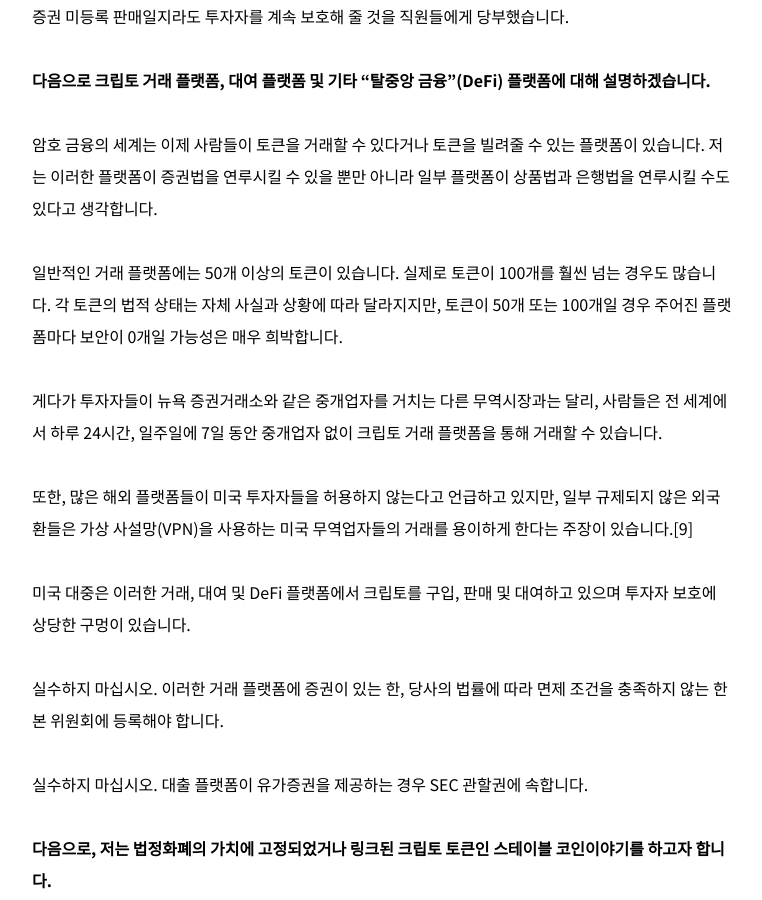
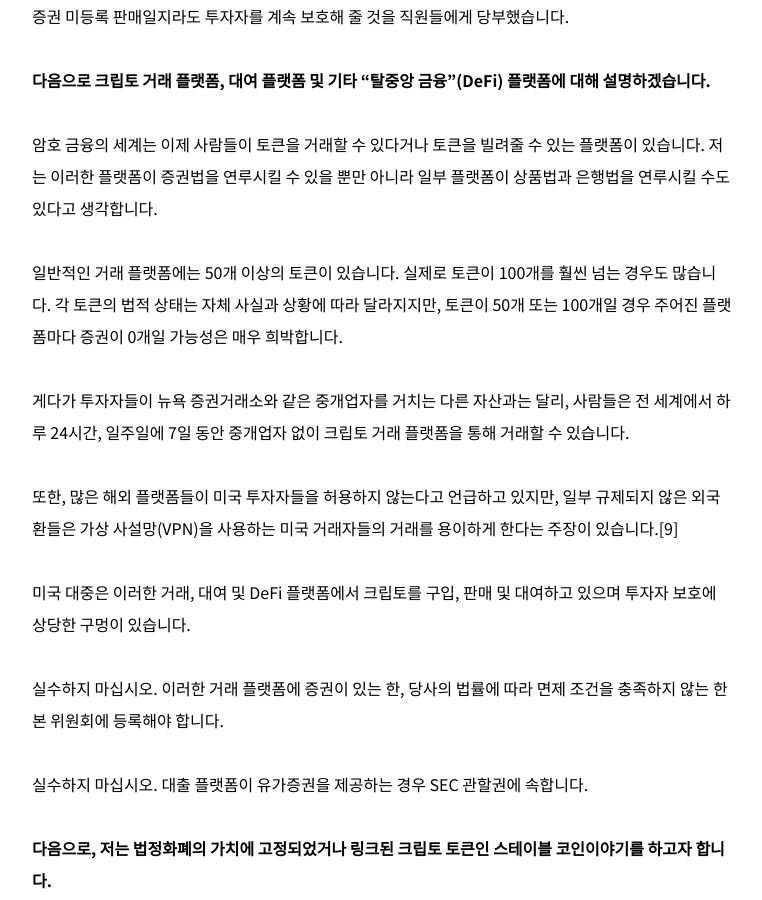
Before and after one commit to onebitco/onebitco.github.io, a Jekyll site: the page built from _posts/2021-08-03-겐슬러의장-Aspen-Security-포럼에서.md, in a window 1280 px wide and 900 px high, scrolled down 4982 px. Shown: the whole window, without its empty margins (258-1020 px from the left). Built offline with Jekyll 4.4.1, drawn with Linux system fonts in a browser that asks for light colours; some of the changed text lies outside the part shown.

Commit message:
ommit change

```diff
--- a/_posts/2021-08-03-겐슬러의장-Aspen-Security-포럼에서.md
+++ b/_posts/2021-08-03-겐슬러의장-Aspen-Security-포럼에서.md
@@ -107,11 +107,11 @@ SEC는 수년간 이 분야에서 수십 건의 조치를 취했으며, [8] 부
 
 암호 금융의 세계는 이제 사람들이 토큰을 거래할 수 있다거나 토큰을 빌려줄 수 있는 플랫폼이 있습니다. 저는 이러한 플랫폼이 증권법을 연루시킬 수 있을 뿐만 아니라 일부 플랫폼이 상품법과 은행법을 연루시킬 수도 있다고 생각합니다.
 
-일반적인 거래 플랫폼에는 50개 이상의 토큰이 있습니다. 실제로 토큰이 100개를 훨씬 넘는 경우도 많습니다. 각 토큰의 법적 상태는 자체 사실과 상황에 따라 달라지지만, 토큰이 50개 또는 100개일 경우 주어진 플랫폼마다 보안이 0개일 가능성은 매우 희박합니다.
+일반적인 거래 플랫폼에는 50개 이상의 토큰이 있습니다. 실제로 토큰이 100개를 훨씬 넘는 경우도 많습니다. 각 토큰의 법적 상태는 자체 사실과 상황에 따라 달라지지만, 토큰이 50개 또는 100개일 경우 주어진 플랫폼마다 증권이 0개일 가능성은 매우 희박합니다.
 
-게다가 투자자들이 뉴욕 증권거래소와 같은 중개업자를 거치는 다른 무역시장과는 달리, 사람들은 전 세계에서 하루 24시간, 일주일에 7일 동안 중개업자 없이 크립토 거래 플랫폼을 통해 거래할 수 있습니다.
+게다가 투자자들이 뉴욕 증권거래소와 같은 중개업자를 거치는 다른 자산과는 달리, 사람들은 전 세계에서 하루 24시간, 일주일에 7일 동안 중개업자 없이 크립토 거래 플랫폼을 통해 거래할 수 있습니다.
 
-또한, 많은 해외 플랫폼들이 미국 투자자들을 허용하지 않는다고 언급하고 있지만, 일부 규제되지 않은 외국환들은 가상 사설망(VPN)을 사용하는 미국 무역업자들의 거래를 용이하게 한다는 주장이 있습니다.[9]
+또한, 많은 해외 플랫폼들이 미국 투자자들을 허용하지 않는다고 언급하고 있지만, 일부 규제되지 않은 외국환들은 가상 사설망(VPN)을 사용하는 미국 거래자들의 거래를 용이하게 한다는 주장이 있습니다.[9]
 
 미국 대중은 이러한 거래, 대여 및 DeFi 플랫폼에서 크립토를 구입, 판매 및 대여하고 있으며 투자자 보호에 상당한 구멍이 있습니다.
 
```
Also changed, not shown: other parts of _posts/2021-08-03-겐슬러의장-Aspen-Security-포럼에서.md (+1 -1 lines).
